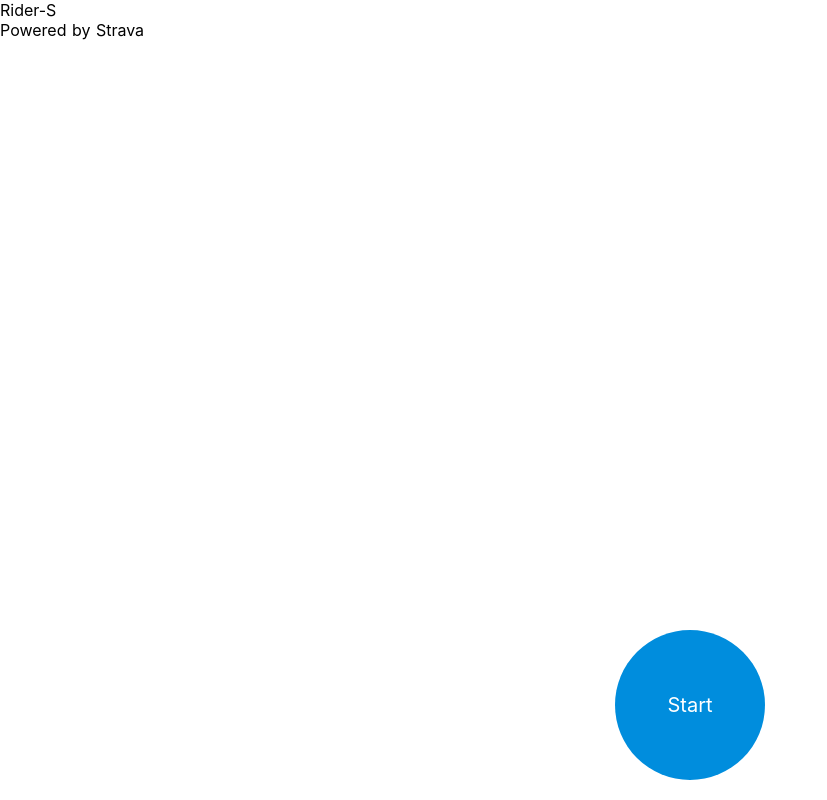
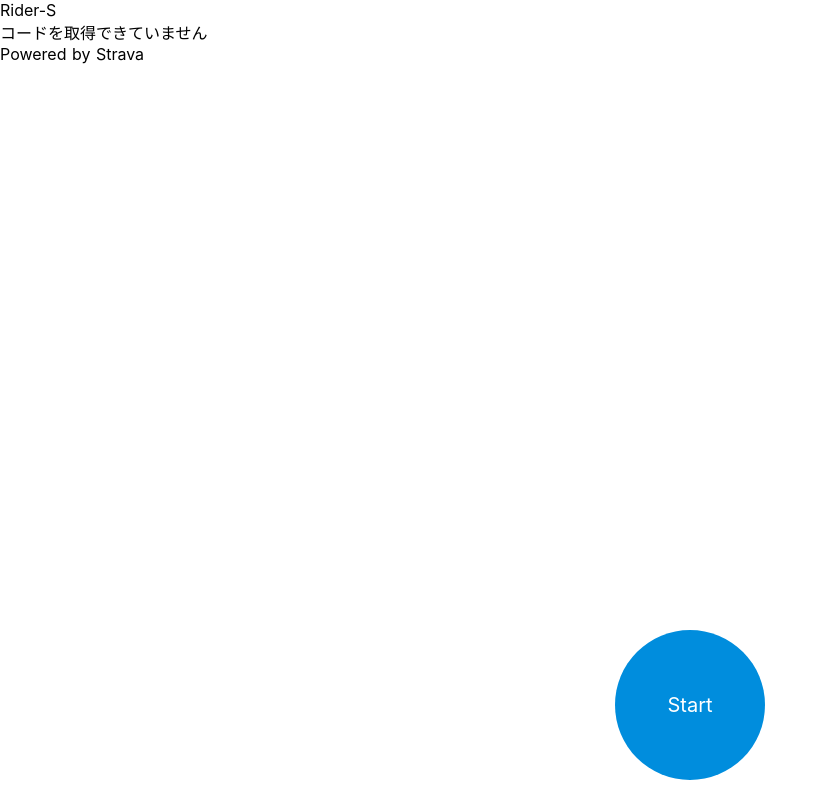
Before and after one commit to 0918nobita/RiderS, a Nuxt app: page / in a window 1280 px wide. Shown: the whole page, without its empty margins (0-827 px from the left). Built offline with nearby package versions, Linux system fonts and the light colour scheme.

Commit message:
トップページにアクティベーションコード/アクセストークンの有無を出力するようにした

```diff
--- a/pages/index.vue
+++ b/pages/index.vue
@@ -2,13 +2,34 @@
   <section class="container">
     <div>
       <div id="title">Rider-S</div>
-      <div id="content">Powered by Strava</div>
+      <div id="content">
+        <p>{{message}}</p>
+        <p>Powered by Strava</p>
+      </div>
       <router-link to="/navigation" id="start_button">Start</router-link>
     </div>
   </section>
 </template>
 
 <script>
+export default {
+  data () {
+    return {
+      message: ""
+    };
+  },
+  mounted () {
+    let message = 'Error';
+    if (localStorage.getItem('strava_code') === null) {
+      message = 'コードを取得できていません';
+    } else if (localStorage.getItem('strava_access_token') === null) {
+      message = 'アクセストークンを取得できました';
+    } else {
+      message = 'Success';
+    }
+    this.$data.message = message;
+  }
+};
 </script>
 
 <style lang="scss">
--- a/pages/navigation.vue
+++ b/pages/navigation.vue
@@ -108,7 +108,7 @@ export default {
                 params.append('code', localStorage.getItem('strava_code'));
                 await axios.post('https://www.strava.com/oauth/token', params)
                   .then(response => {
-                    console.log(response);
+                    localStorage.setItem('strava_access_token', response.data.access_token);
                   })
                   .catch(error => {
                     console.log(error);
```
